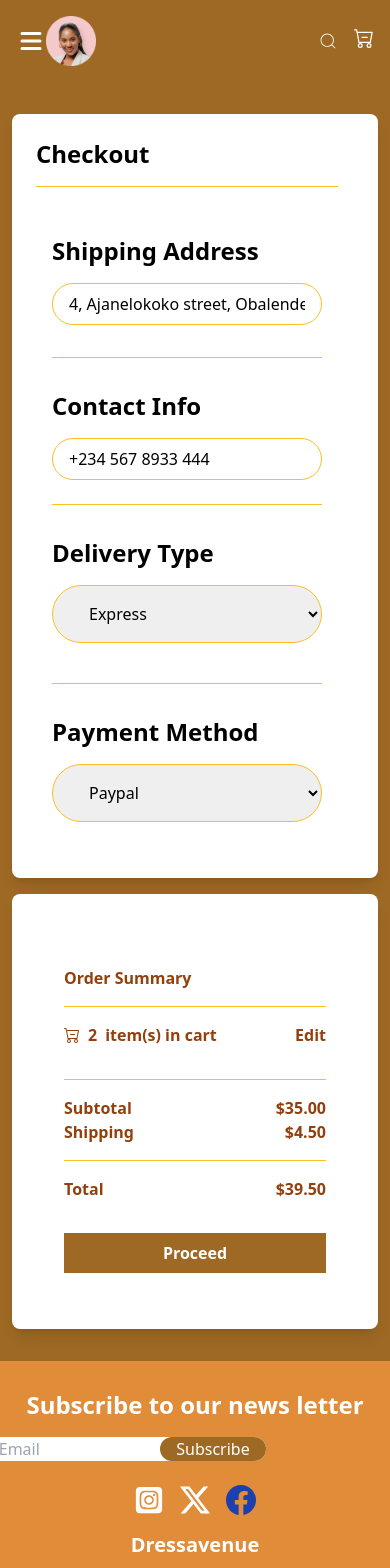
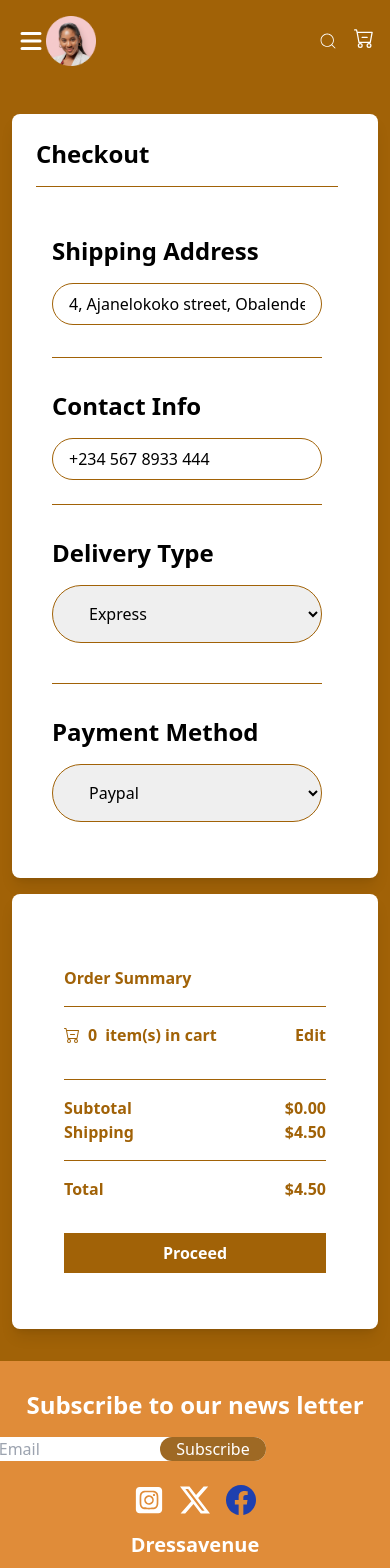
Before and after one commit to SNVibbi/my-fashion-store, a Next.js app: page /checkout in a window 390 px wide. Shown: the top 1568 px of the page. Built offline with nearby package versions, Linux system fonts and the light colour scheme.

Commit message:
made it more responsive, added modal page

```diff
--- a/components/CartAdd.tsx
+++ b/components/CartAdd.tsx
@@ -13,31 +13,48 @@ interface CartItem {
 interface CartContextType {
   cartItems: CartItem[];
   addToCart: (item: CartItem) => void;
+  updateQuantity: (id: number, delta: number) => void;
+  removeItem: (id: number) => void;
   cartItemCount: number;
+  alert: string;
+  setAlert: (message: string) => void;
 }
 
 const CartContext = createContext<CartContextType | undefined>(undefined);
 
 export const CartProvider = ({ children }: { children: ReactNode }) => {
   const [cartItems, setCartItems] = useState<CartItem[]>([]);
+  const [alert, setAlert] = useState<string>('');
 
   const addToCart = (item: CartItem) => {
     setCartItems((prevItems) => {
-      const existingItem = prevItems.find((i) => i.id === item.id);
+      const existingItem = prevItems.find(cartItems => cartItems.id === item.id);
       if (existingItem) {
-        return prevItems.map((i) =>
-          i.id === item.id ? { ...i, quantity: i.quantity + 1 } : i
+        return prevItems.map((cartItems) =>
+          cartItems.id === item.id ? { ...cartItems, quantity: cartItems.quantity + item.quantity} : cartItems
         );
       } else {
-        return [...prevItems, { ...item, quantity: 1 }];
+        return [...prevItems, item];
       }
     });
+    setAlert(`${item.name} has been added to your cart`);
+    setTimeout(() => setAlert(''), 3000);
   };
+
+  const updateQuantity = (id: number, delta: number) => {
+    setCartItems(prevItems => prevItems.map(item => item.id === id ? { ...item, quantity: item.quantity + delta} : item
+    )
+  );
+};
+
+ const removeItem = (id: number) => {
+   setCartItems(prevItems => prevItems.filter(item => item.id !== id));
+ };
 
   const cartItemCount = cartItems.reduce((count, item) => count + item.quantity, 0);
 
   return (
-    <CartContext.Provider value={{ cartItems, addToCart, cartItemCount }}>
+    <CartContext.Provider value={{ cartItems, addToCart, updateQuantity, removeItem, cartItemCount, alert, setAlert }}>
       {children}
     </CartContext.Provider>
   );
--- a/components/Header.tsx
+++ b/components/Header.tsx
@@ -14,7 +14,7 @@ const Header = () => {
   const { cartItemCount } = useCart();
 
   return (
-    <header className="text-white py-4 md:text-2xl lg:text-3xl lg:px-5" style={{ backgroundColor: '#9E6924' }}>
+    <header className="text-white py-4 md:text-2xl lg:text-3xl lg:px-5 bg-yellow-700">
       <div className="container mx-auto flex justify-between items-center px-4 lg:px-5 lg:py-5">
         <div className="flex items-center">
           <button className="md:hidden" onClick={() => setMenuOpen(!menuOpen)}>
@@ -54,6 +54,12 @@ const Header = () => {
               <p>Products</p>
             </div>
           </Link>
+          <Link href="/cart">
+            <div className='flex items-center space-x-6'>
+              <BsCartDash />
+              <p>Cart</p>
+            </div>
+          </Link>
         </nav>
       )}
     </header>
--- a/components/Layout.tsx
+++ b/components/Layout.tsx
@@ -1,17 +1,28 @@
 import React, { ReactNode } from 'react';
 import Header from './Header';
 import Footer from './Footer';
+import { useCart } from './CartAdd';
 
 interface LayoutProps {
   children: ReactNode;
 }
 
-const Layout: React.FC<LayoutProps> = ({ children }) => (
-  <div>
+const Layout: React.FC<LayoutProps> = ({ children }) => {
+
+  const { alert } = useCart();
+
+  return (
+    <div>
     <Header />
+    {alert && (
+      <div className='fixed top-0 left-0 right-0 bg-yellow-900 text-white p-4 text-center'>
+        {alert}
+      </div>
+    )}
     <main>{children}</main>
     <Footer />
   </div>
-);
+  )
+}
 
 export default Layout;
--- /dev/null
+++ b/components/Modal.tsx
@@ -0,0 +1,22 @@
+import { ReactNode } from 'react';
+
+interface ModalProps {
+  show: boolean;
+  onClose: () => void;
+  children: ReactNode;
+}
+
+const Modal = ({ show, onClose, children }: ModalProps) => {
+  if (!show) return null;
+
+  return (
+    <div className="fixed inset-0 bg-black bg-opacity-50 flex items-center justify-center">
+      <div className="bg-white p-6 rounded-lg shadow-lg max-w-sm w-full">
+        <button className="absolute top-2 right-2 text-black" onClick={onClose}>×</button>
+        {children}
+      </div>
+    </div>
+  );
+};
+
+export default Modal;
--- a/pages/cart.tsx
+++ b/pages/cart.tsx
@@ -21,12 +21,12 @@ const Cart = () => {
 
   return (
     <Layout>
-      <main className="min-h-screen md:p-5 lg:p-3" style={{ backgroundColor: '#9E6924'}}>
+      <main className="min-h-screen md:p-5 lg:p-3 bg-yellow-700">
         <div className="container mx-auto px-4 py-4 md:px-8 md:py-8">
           <div className="bg-white p-6 rounded-lg shadow-lg md:p-12 md:gap-3 lg:p-15 lg:gap-5">
             <h1 className="text-2xl font-bold mb-6 md:text-4xl lg:text-6xl">Cart</h1>
             {cartItems.map(item => (
-              <div key={item.id} className="flex space-x-3 justify-between md:flex-row items-center md:justify-between border-t pt-4 mt-4 lg:mt-8 lg:pt-6" style={{ borderBlockColor: '#e99629'}}>
+              <div key={item.id} className="flex space-x-3 justify-between md:flex-row items-center md:justify-between border-t pt-4 mt-4 lg:mt-8 lg:pt-6 border-yellow-700">
                 <Image
                   src={item.image} width={100}
                   height={100} alt={item.name} className="mb-4 md:mb-10 lg:mb15" />
@@ -60,7 +60,7 @@ const Cart = () => {
                 </div>
               </div>
             ))}
-            <div className='flex flex-col items-end gap-3 mt-4 border-t mb-2 space-x-6 md:gap-7 md:text-2xl' style={{ borderBlockColor: '#e99629'}}>
+            <div className='flex flex-col items-end gap-3 mt-4 border-t mb-2 space-x-6 md:gap-7 md:text-2xl border-yellow-700'>
               <div className='flex justify-between gap-12 mt-3'>
                 <p>Subtotal</p>
                 <p>${subtotal}</p>
@@ -69,12 +69,12 @@ const Cart = () => {
                 <p>Discount</p>
                 <p>$0</p>
               </div>
-              <div className='flex justify-between gap-12 md:border-t' style={{ borderBlockColor: '#e99629'}}>
+              <div className='flex justify-between gap-12 md:border-t border-yellow-700'>
                 <p>Total</p>
                 <p>${subtotal}</p>
               </div>
               <Link href="/checkout">
-                <button className="text-white text-center py-2 px-10 mt-6 rounded-md font-semibold flex justify-items-end gap-3" style={{ backgroundColor: '#9E6924'}}>Checkout</button>
+                <button className="text-white text-center py-2 px-10 mt-6 rounded-md font-semibold flex justify-items-end gap-3 bg-yellow-700">Checkout</button>
               </Link>
             </div>
           </div>
--- a/pages/checkout.tsx
+++ b/pages/checkout.tsx
@@ -1,16 +1,24 @@
+import { useCart } from '@/components/CartAdd';
 import Layout from '../components/Layout';
 import { useState } from 'react';
 import { BsCartDash } from "react-icons/bs";
+import Modal from '@/components/Modal';
+import Link from 'next/link';
 
 const Checkout = () => {
   const [shippingAddress, setShippingAddress] = useState('4, Ajanelokoko street, Obalende, Ikeja, Lagos state.');
   const [contactInfo, setContactInfo] = useState('+234 567 8933 444');
   const [deliveryType, setDeliveryType] = useState('Express');
   const [paymentMethod, setPaymentMethod] = useState('Paypal');
-  const [cartItems] = useState([
-    { id: 1, name: 'Warning branded Shirt', size: 'M', quantity: 1, price: 10, image: '/product1.jpg' },
-    { id: 2, name: 'Flowery pattern gown', size: 'S', quantity: 1, price: 25, image: '/product2.jpg' },
-  ]);
+  const { cartItems } = useCart();
+  const [showModal, setshowModal] = useState(false);
+
+
+
+  // const [cartItems] = useState([
+  //   { id: 1, name: 'Warning branded Shirt', size: 'M', quantity: 1, price: 10, image: '/product1.jpg' },
+  //   { id: 2, name: 'Flowery pattern gown', size: 'S', quantity: 1, price: 25, image: '/product2.jpg' },
+  // ]);
 
   const subtotal = cartItems.reduce((acc, item) => acc + item.price * item.quantity, 0);
   const shipping = 4.5;
@@ -34,45 +42,45 @@ const Checkout = () => {
 
   return (
     <Layout>
-      <main className="min-h-screen md:flex md:justify-between md:text-2xl" style={{ backgroundColor: '#9E6924'}}>
+      <main className="min-h-screen md:flex md:justify-between md:text-2xl bg-yellow-700">
         <div className="container px-3 mx-auto w-screen py-8">
         <div className='bg-white p-6 rounded-lg shadow-lg md:2/3'>
           <h1 className="text-2xl font-bold mb-4 md:text-4xl">Checkout</h1>
           <div className="flex flex-wrap space-x-8 ">
-            <div className="flex-1 border-t border-amber-400 p-4 mr-4">
+            <div className="flex-1 border-t border-yellow-700 p-4 mr-4">
               <div className="mb-8">
                 <h2 className="font-bold text-2xl mt-8 mb-4">Shipping Address</h2>
                 <input
                       type="text"
                       value={shippingAddress}
                       onChange={handleAddressChange}
-                      className="w-full rounded-full border border-amber-400 py-2 px-4"
+                      className="w-full rounded-full border border-yellow-700 py-2 px-4"
                       placeholder="Enter your shipping address"
                       required
                     />
               </div>
-              <div className="mb-4 border-t mt-6 border-amber-400">
+              <div className="mb-4 border-t mt-6 border-yellow-700">
                 <h2 className="font-bold text-2xl mt-8 mb-4">Contact Info</h2>
                 <input
                       type="text"
                       value={contactInfo}
                       onChange={handleContactChange}
-                      className="w-full rounded-full border border-amber-400 py-2 px-4"
+                      className="w-full rounded-full border border-yellow-700 py-2 px-4"
                       placeholder="Enter your contact info"
                       required
                     />
               </div>
-              <div className="border-t mt-6 border-amber-400 mb-4">
+              <div className="border-t mt-6 border-yellow-700 mb-4">
                 <h2 className="font-bold text-2xl mt-8 mb-4">Delivery Type</h2>
-                <select className="border border-amber-400 mb-4 rounded-full w-full px-8 py-4" value={deliveryType} onChange={(e) => setDeliveryType(e.target.value)}>
+                <select className="border border-yellow-700 mb-4 rounded-full w-full px-8 py-4" value={deliveryType} onChange={(e) => setDeliveryType(e.target.value)}>
                   <option value="Express">Express</option>
                   <option value="Standard">Standard</option>
                   <option value="Pickup">Pickup</option>
                 </select>
               </div>
-              <div className=" mb-4 mt-6 border-t border-amber-400 ">
+              <div className=" mb-4 mt-6 border-t border-yellow-700 ">
                 <h2 className="font-bold text-2xl mt-8 mb-4">Payment Method</h2>
-                <select className="border border-amber-400 w-full rounded-full px-8 py-4" value={paymentMethod} onChange={(e) => setPaymentMethod(e.target.value)}>
+                <select className="border border-yellow-700 w-full rounded-full px-8 py-4" value={paymentMethod} onChange={(e) => setPaymentMethod(e.target.value)}>
                   <option value="Paypal">Paypal</option>
                   <option value="Credit Card">Credit Card</option>
                   <option value="Bank Transfer">Bank Transfer</option>
@@ -81,10 +89,10 @@ const Checkout = () => {
           </div>
         </div>
         </div>
-        <div className='bg-white p-6 text-amber-800 rounded-lg shadow-lg mt-4'>
+        <div className='bg-white p-6 text-yellow-700 rounded-lg shadow-lg mt-4'>
           <div className="w-full mt-4 bg-white h-1/3  font-semibold py-8 px-7 ">
               <h2 className="font-bold md:text-3xl">Order Summary</h2>
-              <div className='flex justify-between py-4 items-center border-t border-amber-400 mt-4'>
+              <div className='flex justify-between py-4 items-center border-t border-yellow-700 mt-4'>
                   <div className='flex space-x-2 items-center'>
                     <BsCartDash />
                     <p>{totalQuantity}</p>
@@ -92,7 +100,7 @@ const Checkout = () => {
                   </div>
                   <p>Edit</p>
               </div>
-              <div className="border-t border-amber-400 mt-4 pt-4">
+              <div className="border-t border-yellow-700 mt-4 pt-4">
                 <div className="flex justify-between">
                   <span>Subtotal</span>
                   <span>${subtotal.toFixed(2)}</span>
@@ -101,16 +109,29 @@ const Checkout = () => {
                   <span>Shipping</span>
                   <span>${shipping.toFixed(2)}</span>
                 </div>
-                <div className="flex justify-between border-t border-amber-400 mb-4 font-bold">
+                <div className="flex justify-between border-t border-yellow-700 mb-4 font-bold">
                   <span className='mt-4'>Total</span>
                   <span className='mt-4'>${total.toFixed(2)}</span>
                 </div>
               </div>
-              <button className="text-white py-2 px-1 mt-4 w-full"style={{backgroundColor: '#9E6924'}}>Proceed</button>
+              <button type="submit" className="text-white py-2 px-1 mt-4 w-full bg-yellow-700">Proceed</button>
             </div>
           </div>
       </div>
       </main>
+      <Modal show={showModal} onClose={() => setshowModal(false)}>
+        <div className='text-center'>
+          <div className='flex items-center justify-center mb-4'>
+            <svg className='w-16 h-16 text-green-500 fill="currentColor' viewBox='0 0 20 20'>
+            <path fillRule="evenodd" d="M10 18a8 8 0 100-16 8 8 0 000 16zm-2-9a1 1 0 00-.707 1.707l2.5 2.5a1 1 0 001.414 0l5-5a1 1 0 00-1.414-1.414L10 11.586l-1.793-1.793A1 1 0 008 9z" clipRule="evenodd" />
+            </svg>
+          </div>
+          <h2>Your Payment is Successfully Made</h2>
+        </div>
+        <Link href="/">
+          <button className='text-white py-2 px-4 mt-4 inline-block rounded-md bg-yellow-700'>Back Home</button>
+        </Link>
+      </Modal>
     </Layout>
   );
 };
--- a/pages/index.tsx
+++ b/pages/index.tsx
@@ -14,8 +14,8 @@ import FlowerTop from '../public/flower-top.jpg';
 import BlueDinner from '../public/blue-dinner.jpg';
 import { IoIosArrowRoundForward } from "react-icons/io";
 import { BsCartDash } from "react-icons/bs";
+import { useCart } from '../components/CartAdd';
 import Link from 'next/link';
-import { useCart } from '../components/CartAdd';
 
 interface Product {
   id: number;
@@ -41,8 +41,8 @@ export default function Home() {
 
   return (
     <Layout>
-      <section className="relative flex flex-col justify-center bg-cover bg-center " style={{ backgroundImage: `url(${HeroContainer.src})` }}>
-        <div className="relative z-10 pt-8 md:pt-0 md:top-1/4 lg:top-1/3 max-w-7xl mx-auto b p-6 rounded-lg bg-opacity-75 bg-amber-900">
+      <section className="relative flex flex-col justify-center bg-cover bg-center bg-yellow-700 bg-transparent bg-opacity-40" style={{ backgroundImage: `url(${HeroContainer.src})`}}>
+        <div className="relative z-10 pt-8 md:pt-0 md:top-1/4 lg:top-1/3 max-w-7xl mx-auto b p-6 rounded-lg bg-opacity-75 bg-yellow-700">
           <div className="max-w-2xl py-20 px-4 flex flex-col gap-8">
             <h1 className="text-3xl md:text-5xl lg:text-6xl text-white font-bold">GET YOUR FASHIONABLE DRESSES HERE AT A DISCOUNTED PRICE</h1>
             <p className="text-xl md:text-2xl text-gray-200">Your No 1 fashion online store is here at your service.</p>
@@ -67,17 +67,13 @@ export default function Home() {
         <section className="py-8">
           <div className="flex justify-between mb-4 px-4">
             <h2 className="text-2xl font-semibold">Trending Products</h2>
-            <div>
-              <button className="flex items-center space-x-1 text-orange-300 text-xl">
-                <span>See all products</span>
-                <IoIosArrowRoundForward />
-              </button>
-            </div>
           </div>
           <div className="grid grid-cols-1 md:grid-cols-2 lg:grid-cols-4 gap-4 px-4">
             {products.map((product) => (
               <div key={product.id} className="px-2 py-2 text-center">
-                <Image src={product.image} alt={product.name} className="mx-auto" />
+                <Link href={`/product/${product.id}`}>
+                  <button>
+                    <Image src={product.image} alt={product.name} className="mx-auto" width={200} height={200} />
                     <div className="py-3 px-4 rounded-3xl mt-1" style={{ background: '#9E6924' }}>
                       <div className="flex justify-between mb-2">
                         <p className="text-wrap">{product.name}</p>
@@ -87,14 +83,17 @@ export default function Home() {
                         <p>${product.price}</p>
                         <button
                           className="flex items-center bg-slate-100 text-orange-300 py-1 px-3 rounded-full"
-                      onClick={() => addToCart({
+                          onClick={(e) => {
+                            e.preventDefault();
+                            addToCart({
                               id: product.id,
                               name: product.name,
                               size: product.size,
                               price: product.price,
                               image: product.image,
                               quantity: 1,
-                      })}
+                            });
+                          }}
                         >
                           <span className="hidden md:inline">+</span>
                           <span className="hidden md:inline">Add to cart</span>
@@ -102,9 +101,22 @@ export default function Home() {
                         </button>
                       </div>
                     </div>
+                  </button>
+                </Link>
               </div>
             ))}
           </div>
+          {/* <div className="flex justify-center mt-8">
+            {Array.from({ length: totalPages }, (_, i) => i + 1).map(pageNumber => (
+              <button
+                key={pageNumber}
+                onClick={() => handlePageChange(pageNumber)}
+                className={`mx-1 px-3 py-1 rounded-full ${pageNumber === page ? 'bg-amber-900 text-white' : 'bg-white text-amber-900'}`}
+              >
+                {pageNumber}
+              </button>
+            ))}
+          </div> */}
         </section>
       </div>
     </Layout>
```
Lines whose indentation alone changed are shown as unchanged.
